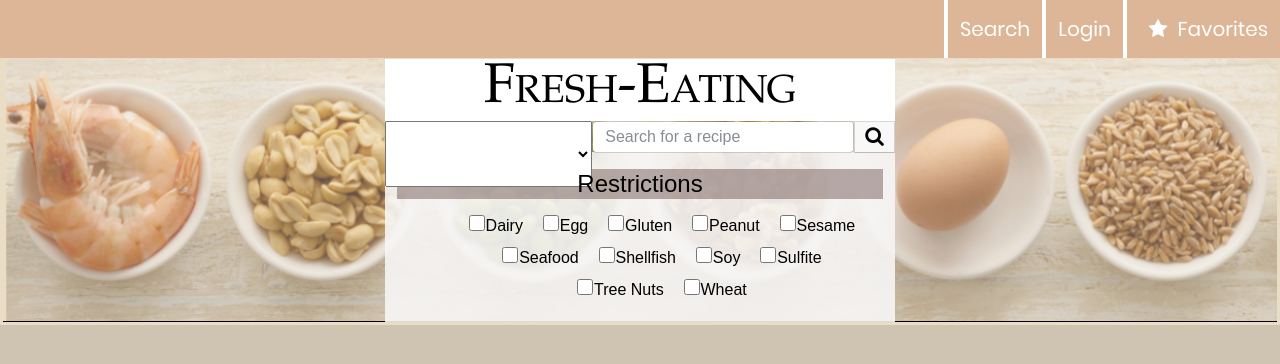
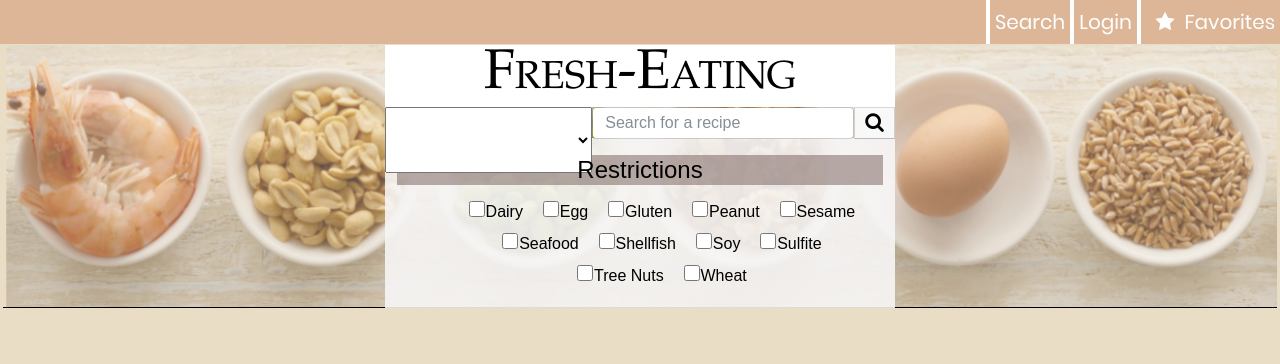
Before and after one commit to lav7patel/Fresh-eating, a React (Create React App) app in the folder client/: page / in a window 1280 px wide. Shown: the top 364 px of the page. Built offline with nearby package versions, Linux system fonts and the light colour scheme.

Commit message:
resubmitting

```diff
--- a/client/src/index.css
+++ b/client/src/index.css
@@ -2,7 +2,7 @@ body {
   margin: 0;
   padding: 0;
   font-family: sans-serif;
-  background-color: #cfc4b1;
+  background-color: #EADDC6;
 }
 body {
   font-family: Arial, Helvetica, sans-serif;
@@ -20,7 +20,7 @@ body {
   font-size: 20px;
   color: white;
   text-align: center;
-  padding: 12px;
+  padding: 5px;
   text-decoration: none;
   border-left: 0.2em solid;
   float: right;
@@ -105,7 +105,7 @@ label {
   margin-right: 0;
   background-size: cover;
   color: black;
-}
+ }
 
 h1 {
   text-align: center;
@@ -141,6 +141,7 @@ h2 {
   font-size: 1.5em;
   background-color:#7059547d ;
   opacity: 1;
+  color:white;
   /*display:inline-block
   margin: auto;*/
 }
```
